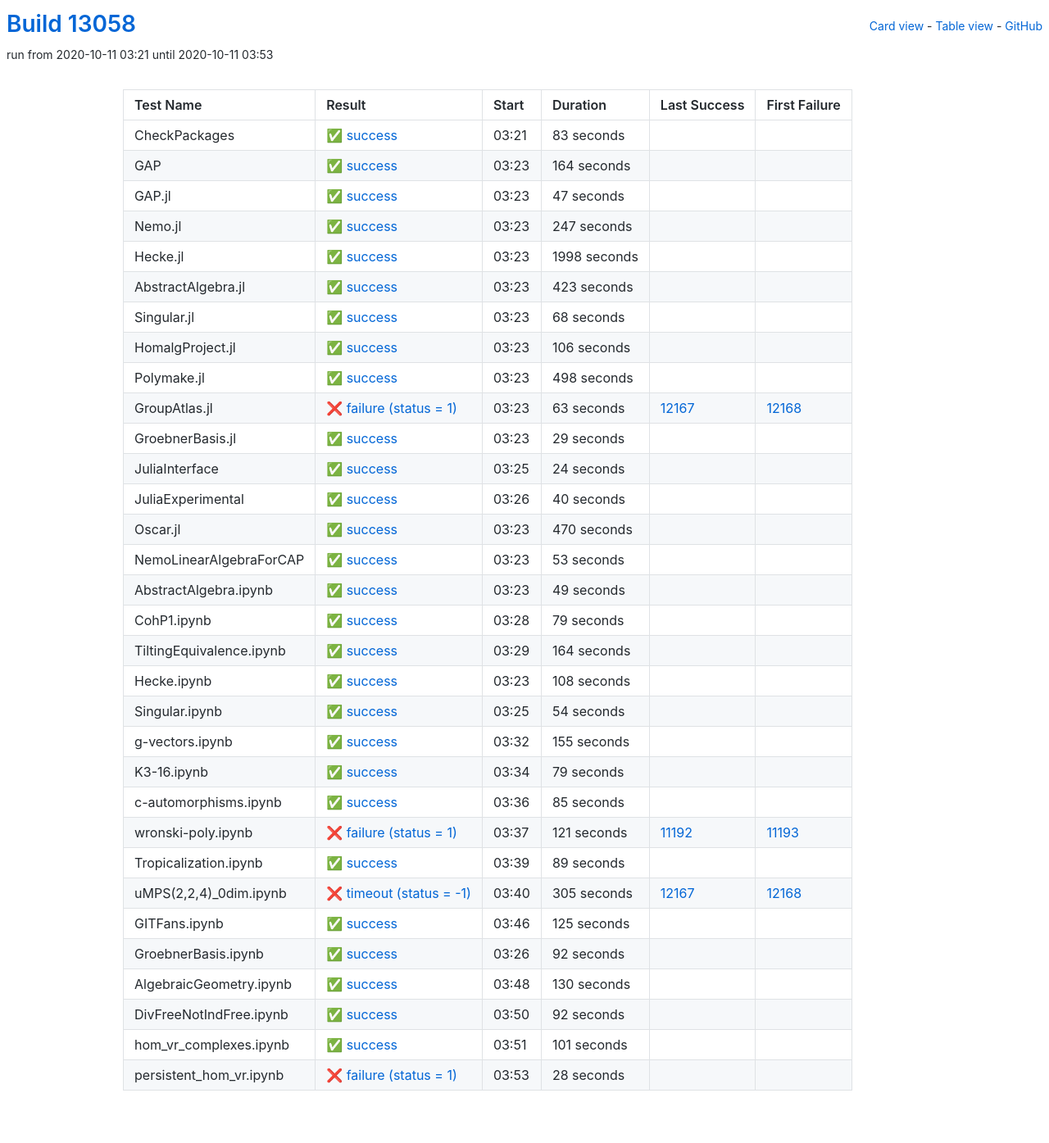
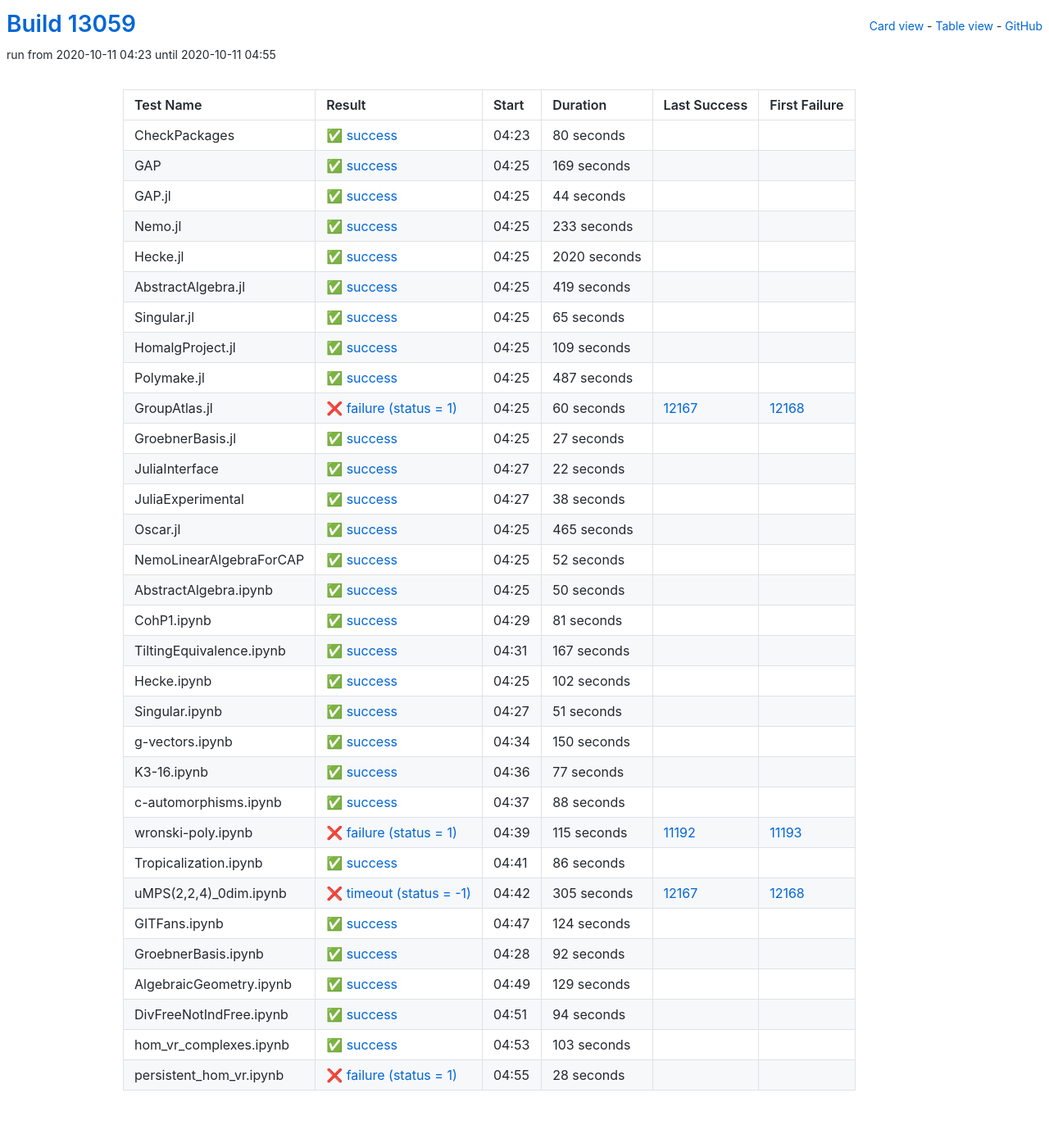
Before and after one commit to oscar-system/oscar-ci-status, a Jekyll site: the page built from table.html, in a window 1280 px wide. Shown: the whole page at 82% size. Built offline with Jekyll 4.4.1, drawn with Linux system fonts in a browser that asks for light colours.

Commit message:
Build #13059

```diff
--- a/_data/ci.yml
+++ b/_data/ci.yml
@@ -1,6 +1,6 @@
 ---
-build: 13058
-build_url: https://oscarci.mathematik.uni-kl.de/job/oscar/13058/
+build: 13059
+build_url: https://oscarci.mathematik.uni-kl.de/job/oscar/13059/
 job: oscar
 organization: oscar-system
 repo: oscar-ci-status
@@ -8,308 +8,308 @@ repourl: https://github.com/oscar-system/oscar-ci-status
 tests:
 - name: CheckPackages
   id: checkpackages
-  log: https://oscarci.mathematik.uni-kl.de/job/oscar/13058/artifact/logs/build-13058/CheckPackages.log
-  start: 2020-10-11 03:21
+  log: https://oscarci.mathematik.uni-kl.de/job/oscar/13059/artifact/logs/build-13059/CheckPackages.log
+  start: 2020-10-11 04:23
   success: true
   exitcode: 0
   status: success
-  duration: 83
+  duration: 80
   last_success: false
   last_success_url:
   first_failure: false
   first_failure_url:
 - name: GAP
   id: gap
-  log: https://oscarci.mathematik.uni-kl.de/job/oscar/13058/artifact/logs/build-13058/GAP.log
-  start: 2020-10-11 03:23
+  log: https://oscarci.mathematik.uni-kl.de/job/oscar/13059/artifact/logs/build-13059/GAP.log
+  start: 2020-10-11 04:25
   success: true
   exitcode: 0
   status: success
-  duration: 164
+  duration: 169
   last_success: false
   last_success_url:
   first_failure: false
   first_failure_url:
 - name: GAP.jl
   id: gap-jl
-  log: https://oscarci.mathematik.uni-kl.de/job/oscar/13058/artifact/logs/build-13058/GAP.jl.log
-  start: 2020-10-11 03:23
+  log: https://oscarci.mathematik.uni-kl.de/job/oscar/13059/artifact/logs/build-13059/GAP.jl.log
+  start: 2020-10-11 04:25
   success: true
   exitcode: 0
   status: success
-  duration: 47
+  duration: 44
   last_success: false
   last_success_url:
   first_failure: false
   first_failure_url:
 - name: Nemo.jl
   id: nemo-jl
-  log: https://oscarci.mathematik.uni-kl.de/job/oscar/13058/artifact/logs/build-13058/Nemo.jl.log
-  start: 2020-10-11 03:23
+  log: https://oscarci.mathematik.uni-kl.de/job/oscar/13059/artifact/logs/build-13059/Nemo.jl.log
+  start: 2020-10-11 04:25
   success: true
   exitcode: 0
   status: success
-  duration: 247
+  duration: 233
   last_success: false
   last_success_url:
   first_failure: false
   first_failure_url:
 - name: Hecke.jl
   id: hecke-jl
-  log: https://oscarci.mathematik.uni-kl.de/job/oscar/13058/artifact/logs/build-13058/Hecke.jl.log
-  start: 2020-10-11 03:23
+  log: https://oscarci.mathematik.uni-kl.de/job/oscar/13059/artifact/logs/build-13059/Hecke.jl.log
+  start: 2020-10-11 04:25
   success: true
   exitcode: 0
   status: success
-  duration: 1998
+  duration: 2020
   last_success: false
   last_success_url:
   first_failure: false
   first_failure_url:
 - name: AbstractAlgebra.jl
   id: abstractalgebra-jl
-  log: https://oscarci.mathematik.uni-kl.de/job/oscar/13058/artifact/logs/build-13058/AbstractAlgebra.jl.log
-  start: 2020-10-11 03:23
+  log: https://oscarci.mathematik.uni-kl.de/job/oscar/13059/artifact/logs/build-13059/AbstractAlgebra.jl.log
+  start: 2020-10-11 04:25
   success: true
   exitcode: 0
   status: success
-  duration: 423
+  duration: 419
   last_success: false
   last_success_url:
   first_failure: false
   first_failure_url:
 - name: Singular.jl
   id: singular-jl
-  log: https://oscarci.mathematik.uni-kl.de/job/oscar/13058/artifact/logs/build-13058/Singular.jl.log
-  start: 2020-10-11 03:23
+  log: https://oscarci.mathematik.uni-kl.de/job/oscar/13059/artifact/logs/build-13059/Singular.jl.log
+  start: 2020-10-11 04:25
   success: true
   exitcode: 0
   status: success
-  duration: 68
+  duration: 65
   last_success: false
   last_success_url:
   first_failure: false
   first_failure_url:
 - name: HomalgProject.jl
   id: homalgproject-jl
-  log: https://oscarci.mathematik.uni-kl.de/job/oscar/13058/artifact/logs/build-13058/HomalgProject.jl.log
-  start: 2020-10-11 03:23
+  log: https://oscarci.mathematik.uni-kl.de/job/oscar/13059/artifact/logs/build-13059/HomalgProject.jl.log
+  start: 2020-10-11 04:25
   success: true
   exitcode: 0
   status: success
-  duration: 106
+  duration: 109
   last_success: false
   last_success_url:
   first_failure: false
   first_failure_url:
 - name: Polymake.jl
   id: polymake-jl
-  log: https://oscarci.mathematik.uni-kl.de/job/oscar/13058/artifact/logs/build-13058/Polymake.jl.log
-  start: 2020-10-11 03:23
+  log: https://oscarci.mathematik.uni-kl.de/job/oscar/13059/artifact/logs/build-13059/Polymake.jl.log
+  start: 2020-10-11 04:25
   success: true
   exitcode: 0
   status: success
-  duration: 498
+  duration: 487
   last_success: false
   last_success_url:
   first_failure: false
   first_failure_url:
 - name: GroupAtlas.jl
   id: groupatlas-jl
-  log: https://oscarci.mathematik.uni-kl.de/job/oscar/13058/artifact/logs/build-13058/GroupAtlas.jl.log
-  start: 2020-10-11 03:23
+  log: https://oscarci.mathematik.uni-kl.de/job/oscar/13059/artifact/logs/build-13059/GroupAtlas.jl.log
+  start: 2020-10-11 04:25
   success: false
   exitcode: 1
   status: failure
-  duration: 63
+  duration: 60
   last_success: 12167
   last_success_url: https://oscarci.mathematik.uni-kl.de/job/oscar/12167/
   first_failure: 12168
   first_failure_url: https://oscarci.mathematik.uni-kl.de/job/oscar/12168/
 - name: GroebnerBasis.jl
   id: groebnerbasis-jl
-  log: https://oscarci.mathematik.uni-kl.de/job/oscar/13058/artifact/logs/build-13058/GroebnerBasis.jl.log
-  start: 2020-10-11 03:23
+  log: https://oscarci.mathematik.uni-kl.de/job/oscar/13059/artifact/logs/build-13059/GroebnerBasis.jl.log
+  start: 2020-10-11 04:25
   success: true
   exitcode: 0
   status: success
-  duration: 29
+  duration: 27
   last_success: false
   last_success_url:
   first_failure: false
   first_failure_url:
 - name: JuliaInterface
   id: juliainterface
-  log: https://oscarci.mathematik.uni-kl.de/job/oscar/13058/artifact/logs/build-13058/JuliaInterface.log
-  start: 2020-10-11 03:25
+  log: https://oscarci.mathematik.uni-kl.de/job/oscar/13059/artifact/logs/build-13059/JuliaInterface.log
+  start: 2020-10-11 04:27
   success: true
   exitcode: 0
   status: success
-  duration: 24
+  duration: 22
   last_success: false
   last_success_url:
   first_failure: false
   first_failure_url:
 - name: JuliaExperimental
   id: juliaexperimental
-  log: https://oscarci.mathematik.uni-kl.de/job/oscar/13058/artifact/logs/build-13058/JuliaExperimental.log
-  start: 2020-10-11 03:26
+  log: https://oscarci.mathematik.uni-kl.de/job/oscar/13059/artifact/logs/build-13059/JuliaExperimental.log
+  start: 2020-10-11 04:27
   success: true
   exitcode: 0
   status: success
-  duration: 40
+  duration: 38
   last_success: false
   last_success_url:
   first_failure: false
   first_failure_url:
 - name: Oscar.jl
   id: oscar-jl
-  log: https://oscarci.mathematik.uni-kl.de/job/oscar/13058/artifact/logs/build-13058/Oscar.jl.log
-  start: 2020-10-11 03:23
+  log: https://oscarci.mathematik.uni-kl.de/job/oscar/13059/artifact/logs/build-13059/Oscar.jl.log
+  start: 2020-10-11 04:25
   success: true
   exitcode: 0
   status: success
-  duration: 470
+  duration: 465
   last_success: false
   last_success_url:
   first_failure: false
   first_failure_url:
 - name: NemoLinearAlgebraForCAP
   id: nemolinearalgebraforcap
-  log: https://oscarci.mathematik.uni-kl.de/job/oscar/13058/artifact/logs/build-13058/NemoLinearAlgebraForCAP.log
-  start: 2020-10-11 03:23
+  log: https://oscarci.mathematik.uni-kl.de/job/oscar/13059/artifact/logs/build-13059/NemoLinearAlgebraForCAP.log
+  start: 2020-10-11 04:25
   success: true
   exitcode: 0
   status: success
-  duration: 53
+  duration: 52
   last_success: false
   last_success_url:
   first_failure: false
   first_failure_url:
 - name: AbstractAlgebra.ipynb
   id: abstractalgebra-ipynb
-  log: https://oscarci.mathematik.uni-kl.de/job/oscar/13058/artifact/logs/build-13058/AbstractAlgebra.ipynb.log
-  start: 2020-10-11 03:23
+  log: https://oscarci.mathematik.uni-kl.de/job/oscar/13059/artifact/logs/build-13059/AbstractAlgebra.ipynb.log
+  start: 2020-10-11 04:25
   success: true
   exitcode: 0
   status: success
-  duration: 49
+  duration: 50
   last_success: false
   last_success_url:
   first_failure: false
   first_failure_url:
 - name: CohP1.ipynb
   id: cohp1-ipynb
-  log: https://oscarci.mathematik.uni-kl.de/job/oscar/13058/artifact/logs/build-13058/CohP1.ipynb.log
-  start: 2020-10-11 03:28
+  log: https://oscarci.mathematik.uni-kl.de/job/oscar/13059/artifact/logs/build-13059/CohP1.ipynb.log
+  start: 2020-10-11 04:29
   success: true
   exitcode: 0
   status: success
-  duration: 79
+  duration: 81
   last_success: false
   last_success_url:
   first_failure: false
   first_failure_url:
 - name: TiltingEquivalence.ipynb
   id: tiltingequivalence-ipynb
-  log: https://oscarci.mathematik.uni-kl.de/job/oscar/13058/artifact/logs/build-13058/TiltingEquivalence.ipynb.log
-  start: 2020-10-11 03:29
+  log: https://oscarci.mathematik.uni-kl.de/job/oscar/13059/artifact/logs/build-13059/TiltingEquivalence.ipynb.log
+  start: 2020-10-11 04:31
   success: true
   exitcode: 0
   status: success
-  duration: 164
+  duration: 167
   last_success: false
   last_success_url:
   first_failure: false
   first_failure_url:
 - name: Hecke.ipynb
   id: hecke-ipynb
-  log: https://oscarci.mathematik.uni-kl.de/job/oscar/13058/artifact/logs/build-13058/Hecke.ipynb.log
-  start: 2020-10-11 03:23
+  log: https://oscarci.mathematik.uni-kl.de/job/oscar/13059/artifact/logs/build-13059/Hecke.ipynb.log
+  start: 2020-10-11 04:25
   success: true
   exitcode: 0
   status: success
-  duration: 108
+  duration: 102
   last_success: false
   last_success_url:
   first_failure: false
   first_failure_url:
 - name: Singular.ipynb
   id: singular-ipynb
-  log: https://oscarci.mathematik.uni-kl.de/job/oscar/13058/artifact/logs/build-13058/Singular.ipynb.log
-  start: 2020-10-11 03:25
+  log: https://oscarci.mathematik.uni-kl.de/job/oscar/13059/artifact/logs/build-13059/Singular.ipynb.log
+  start: 2020-10-11 04:27
   success: true
   exitcode: 0
   status: success
-  duration: 54
+  duration: 51
   last_success: false
   last_success_url:
   first_failure: false
   first_failure_url:
 - name: g-vectors.ipynb
   id: g-vectors-ipynb
-  log: https://oscarci.mathematik.uni-kl.de/job/oscar/13058/artifact/logs/build-13058/g-vectors.ipynb.log
-  start: 2020-10-11 03:32
+  log: https://oscarci.mathematik.uni-kl.de/job/oscar/13059/artifact/logs/build-13059/g-vectors.ipynb.log
+  start: 2020-10-11 04:34
   success: true
   exitcode: 0
   status: success
-  duration: 155
+  duration: 150
   last_success: false
   last_success_url:
   first_failure: false
   first_failure_url:
 - name: K3-16.ipynb
   id: k3-16-ipynb
-  log: https://oscarci.mathematik.uni-kl.de/job/oscar/13058/artifact/logs/build-13058/K3-16.ipynb.log
-  start: 2020-10-11 03:34
+  log: https://oscarci.mathematik.uni-kl.de/job/oscar/13059/artifact/logs/build-13059/K3-16.ipynb.log
+  start: 2020-10-11 04:36
   success: true
   exitcode: 0
   status: success
-  duration: 79
+  duration: 77
   last_success: false
   last_success_url:
   first_failure: false
   first_failure_url:
 - name: c-automorphisms.ipynb
   id: c-automorphisms-ipynb
-  log: https://oscarci.mathematik.uni-kl.de/job/oscar/13058/artifact/logs/build-13058/c-automorphisms.ipynb.log
-  start: 2020-10-11 03:36
+  log: https://oscarci.mathematik.uni-kl.de/job/oscar/13059/artifact/logs/build-13059/c-automorphisms.ipynb.log
+  start: 2020-10-11 04:37
   success: true
   exitcode: 0
   status: success
-  duration: 85
+  duration: 88
   last_success: false
   last_success_url:
   first_failure: false
   first_failure_url:
 - name: wronski-poly.ipynb
   id: wronski-poly-ipynb
-  log: https://oscarci.mathematik.uni-kl.de/job/oscar/13058/artifact/logs/build-13058/wronski-poly.ipynb.log
-  start: 2020-10-11 03:37
+  log: https://oscarci.mathematik.uni-kl.de/job/oscar/13059/artifact/logs/build-13059/wronski-poly.ipynb.log
+  start: 2020-10-11 04:39
   success: false
   exitcode: 1
   status: failure
-  duration: 121
+  duration: 115
   last_success: 11192
   last_success_url: https://oscarci.mathematik.uni-kl.de/job/oscar/11192/
   first_failure: 11193
   first_failure_url: https://oscarci.mathematik.uni-kl.de/job/oscar/11193/
 - name: Tropicalization.ipynb
   id: tropicalization-ipynb
-  log: https://oscarci.mathematik.uni-kl.de/job/oscar/13058/artifact/logs/build-13058/Tropicalization.ipynb.log
-  start: 2020-10-11 03:39
+  log: https://oscarci.mathematik.uni-kl.de/job/oscar/13059/artifact/logs/build-13059/Tropicalization.ipynb.log
+  start: 2020-10-11 04:41
   success: true
   exitcode: 0
   status: success
-  duration: 89
+  duration: 86
   last_success: false
   last_success_url:
   first_failure: false
   first_failure_url:
 - name: uMPS(2,2,4)_0dim.ipynb
   id: umps-2-2-4-0dim-ipynb
-  log: https://oscarci.mathematik.uni-kl.de/job/oscar/13058/artifact/logs/build-13058/uMPS-2-2-4-_0dim.ipynb.log
-  start: 2020-10-11 03:40
+  log: https://oscarci.mathematik.uni-kl.de/job/oscar/13059/artifact/logs/build-13059/uMPS-2-2-4-_0dim.ipynb.log
+  start: 2020-10-11 04:42
   success: false
   exitcode: -1
   status: timeout
@@ -320,20 +320,20 @@ tests:
   first_failure_url: https://oscarci.mathematik.uni-kl.de/job/oscar/12168/
 - name: GITFans.ipynb
   id: gitfans-ipynb
-  log: https://oscarci.mathematik.uni-kl.de/job/oscar/13058/artifact/logs/build-13058/GITFans.ipynb.log
-  start: 2020-10-11 03:46
+  log: https://oscarci.mathematik.uni-kl.de/job/oscar/13059/artifact/logs/build-13059/GITFans.ipynb.log
+  start: 2020-10-11 04:47
   success: true
   exitcode: 0
   status: success
-  duration: 125
+  duration: 124
   last_success: false
   last_success_url:
   first_failure: false
   first_failure_url:
 - name: GroebnerBasis.ipynb
   id: groebnerbasis-ipynb
-  log: https://oscarci.mathematik.uni-kl.de/job/oscar/13058/artifact/logs/build-13058/GroebnerBasis.ipynb.log
-  start: 2020-10-11 03:26
+  log: https://oscarci.mathematik.uni-kl.de/job/oscar/13059/artifact/logs/build-13059/GroebnerBasis.ipynb.log
+  start: 2020-10-11 04:28
   success: true
   exitcode: 0
   status: success
@@ -344,44 +344,44 @@ tests:
   first_failure_url:
 - name: AlgebraicGeometry.ipynb
   id: algebraicgeometry-ipynb
-  log: https://oscarci.mathematik.uni-kl.de/job/oscar/13058/artifact/logs/build-13058/AlgebraicGeometry.ipynb.log
-  start: 2020-10-11 03:48
+  log: https://oscarci.mathematik.uni-kl.de/job/oscar/13059/artifact/logs/build-13059/AlgebraicGeometry.ipynb.log
+  start: 2020-10-11 04:49
   success: true
   exitcode: 0
   status: success
-  duration: 130
+  duration: 129
   last_success: false
   last_success_url:
   first_failure: false
   first_failure_url:
 - name: DivFreeNotIndFree.ipynb
   id: divfreenotindfree-ipynb
-  log: https://oscarci.mathematik.uni-kl.de/job/oscar/13058/artifact/logs/build-13058/DivFreeNotIndFree.ipynb.log
-  start: 2020-10-11 03:50
+  log: https://oscarci.mathematik.uni-kl.de/job/oscar/13059/artifact/logs/build-13059/DivFreeNotIndFree.ipynb.log
+  start: 2020-10-11 04:51
   success: true
   exitcode: 0
   status: success
-  duration: 92
+  duration: 94
   last_success: false
   last_success_url:
   first_failure: false
   first_failure_url:
 - name: hom_vr_complexes.ipynb
   id: hom-vr-complexes-ipynb
-  log: https://oscarci.mathematik.uni-kl.de/job/oscar/13058/artifact/logs/build-13058/hom_vr_complexes.ipynb.log
-  start: 2020-10-11 03:51
+  log: https://oscarci.mathematik.uni-kl.de/job/oscar/13059/artifact/logs/build-13059/hom_vr_complexes.ipynb.log
+  start: 2020-10-11 04:53
   success: true
   exitcode: 0
   status: success
-  duration: 101
+  duration: 103
   last_success: false
   last_success_url:
   first_failure: false
   first_failure_url:
 - name: persistent_hom_vr.ipynb
   id: persistent-hom-vr-ipynb
-  log: https://oscarci.mathematik.uni-kl.de/job/oscar/13058/artifact/logs/build-13058/persistent_hom_vr.ipynb.log
-  start: 2020-10-11 03:53
+  log: https://oscarci.mathematik.uni-kl.de/job/oscar/13059/artifact/logs/build-13059/persistent_hom_vr.ipynb.log
+  start: 2020-10-11 04:55
   success: false
   exitcode: 1
   status: failure
```
Also changed, not shown: README.md.
